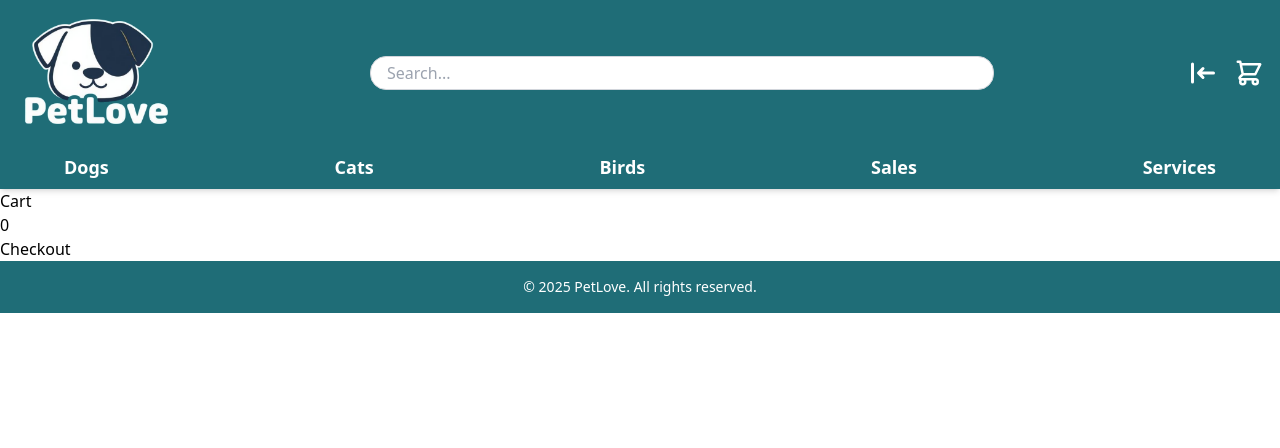
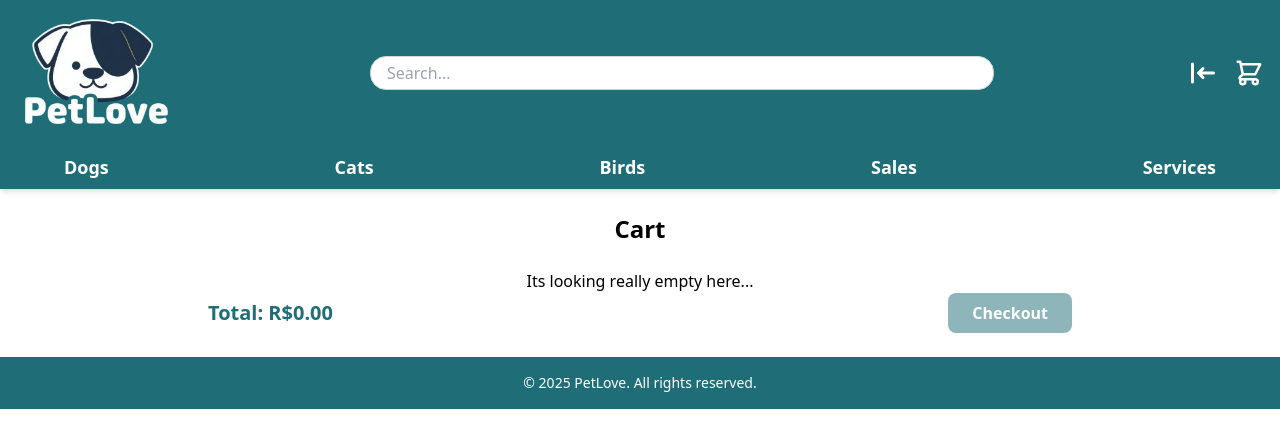
Before and after one commit to ToastedGMS/pet-front, a React (Vite) app: page /cart in a window 1280 px wide. Shown: the top 448 px of the page. Built offline with nearby package versions, Linux system fonts and the light colour scheme.

Commit message:
Refactor Cart component layout for improved structure and styling

```diff
--- a/src/pages/Cart/Cart.tsx
+++ b/src/pages/Cart/Cart.tsx
@@ -16,14 +16,39 @@ export default function Cart() {
 	}, {} as Record<string, Product & { quantity: number }>);
 
 	return (
-		<>
-			<h2>Cart</h2>
-			{Object.values(groupedItems).map((item) => (
-				<CartCard cartItem={item} key={item.id} />
-			))}
+		<div className="flex flex-col items-center w-full px-4 py-6">
+			<h2 className="text-2xl font-bold mb-6">Cart</h2>
+			{cartItems && cartItems.length > 0 ? (
+				<div className="flex flex-col w-full max-w-4xl gap-6 mb-6">
+					{Object.values(groupedItems).map((item) => (
+						<CartCard cartItem={item} key={item.id} />
+					))}
+				</div>
+			) : (
+				<p>Its looking really empty here... </p>
+			)}
 
-			<p data-testid="total">{calculateTotal()}</p>
-			<button data-testid="checkout-btn">Checkout</button>
-		</>
+			<div className="w-full max-w-4xl flex justify-between items-center px-4">
+				<p data-testid="total" className="text-xl font-semibold text-ocean">
+					Total: R${calculateTotal().toFixed(2)}
+				</p>
+				{cartItems && cartItems.length > 0 ? (
+					<button
+						data-testid="checkout-btn"
+						className="bg-ocean text-white font-semibold px-6 py-2 rounded-lg hover:bg-darkOcean transition-colors duration-300"
+					>
+						Checkout
+					</button>
+				) : (
+					<button
+						disabled
+						data-testid="checkout-btn"
+						className="bg-ocean opacity-50 text-white font-semibold px-6 py-2 rounded-lg"
+					>
+						Checkout
+					</button>
+				)}
+			</div>
+		</div>
 	);
 }
```
